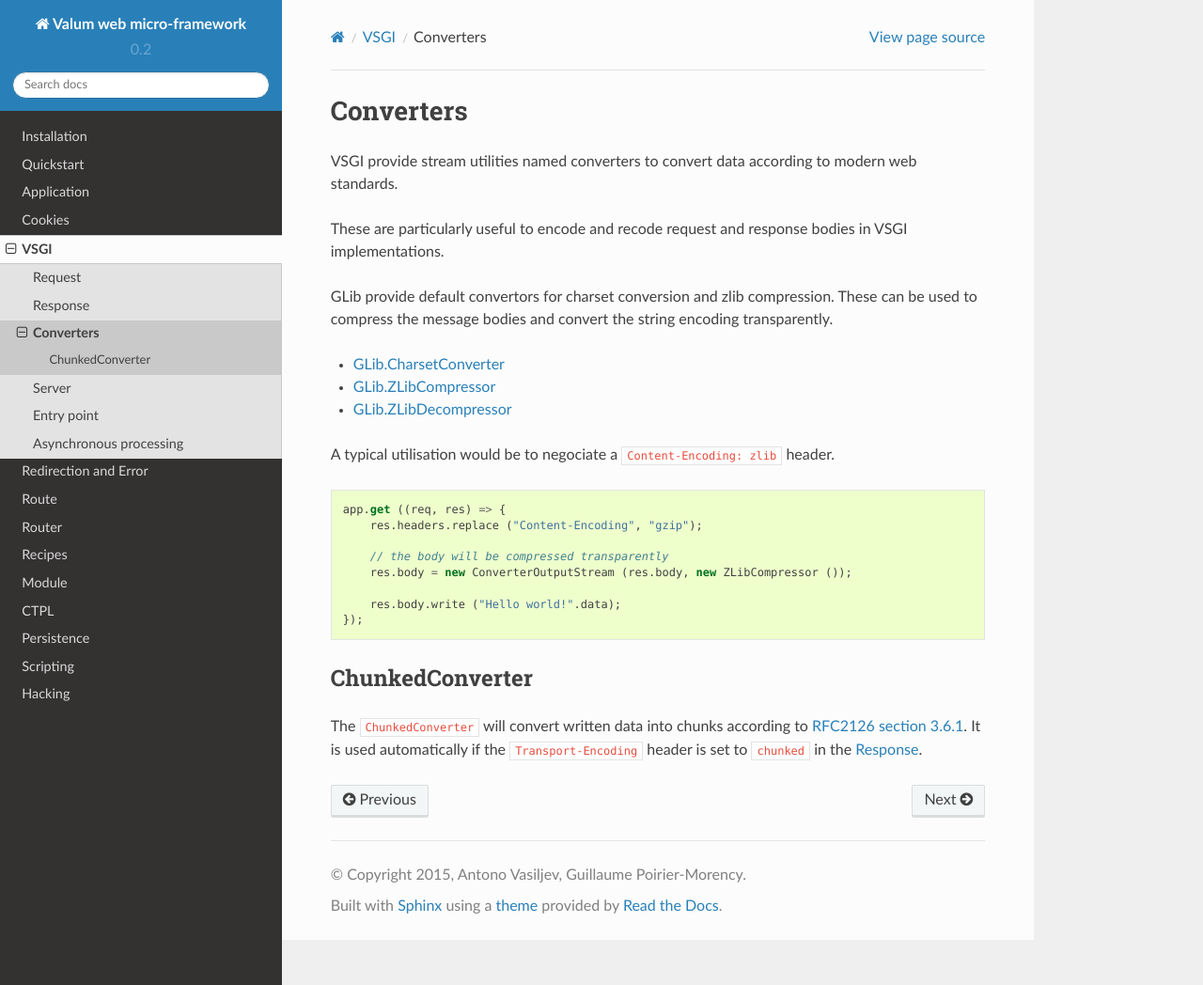
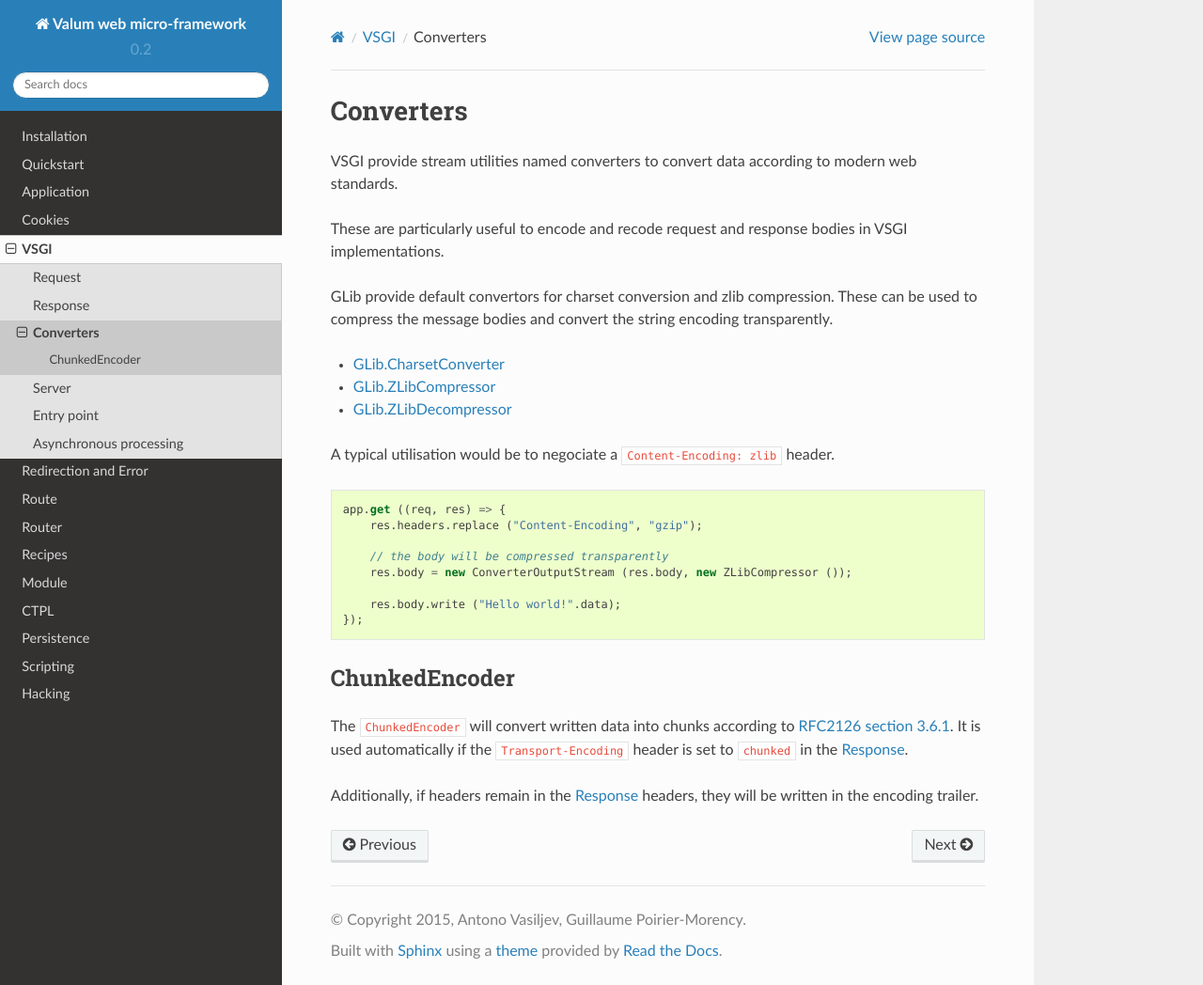
Before and after one commit to valum-framework/valum, a Sphinx documentation site: the page built from docs/vsgi/converters.rst, in a window 1280 px wide and 1048 px high. Shown: the whole window at 94% size. Built offline with Sphinx 7.4.7 and the Read the Docs theme 2.0.0, drawn with Linux system fonts in a browser that asks for light colours; pages that are not in the unit, such as notebooks, are missing from menus.

Commit message:
[WIP] Trailer in chunked encoding.
The chunked encoding allow the possibility to send headers in the
trailer.

 - headers are cleared once written
 - any remaining headers are written in the trailer

Renames ChunkedConverter for ChunkedEncoder as it suits better the
purpose of the class.

Documents that remaining headers are written in the chunked encoding
trailer.

```diff
--- a/docs/vsgi/converters.rst
+++ b/docs/vsgi/converters.rst
@@ -32,11 +32,14 @@
         res.body.write ("Hello world!".data);
     });
 
-ChunkedConverter
+ChunkedEncoder
 ----------------
 
-The ``ChunkedConverter`` will convert written data into chunks according to
+The ``ChunkedEncoder`` will convert written data into chunks according to
 `RFC2126 section 3.6.1`_. It is used automatically if the ``Transport-Encoding``
 header is set to ``chunked`` in the :doc:`response`.
 
+Additionally, if headers remain in the :doc:`response` headers, they will be
+written in the encoding trailer.
+
 .. _RFC2126 section 3.6.1: http://www.w3.org/Protocols/rfc2616/rfc2616-sec3.html#sec3.6.1
```
Also changed, not shown: 5 other files.
